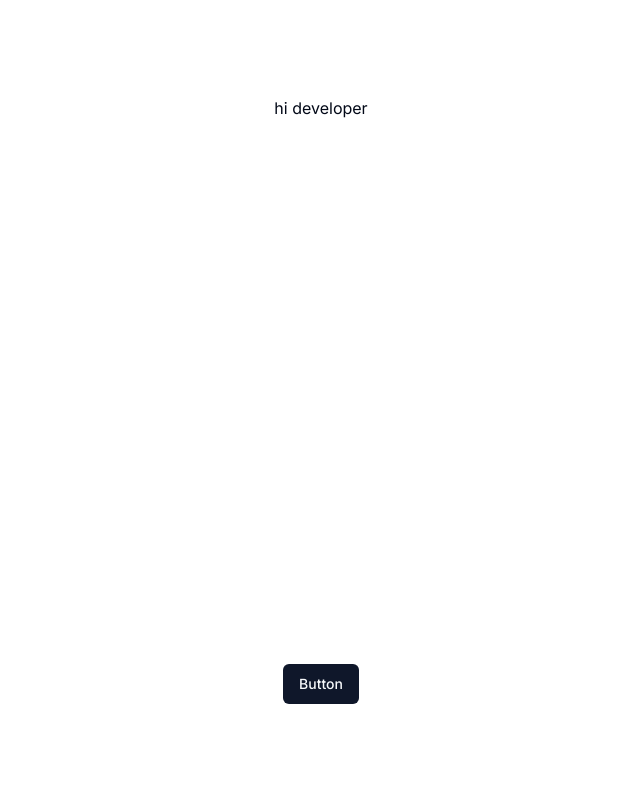
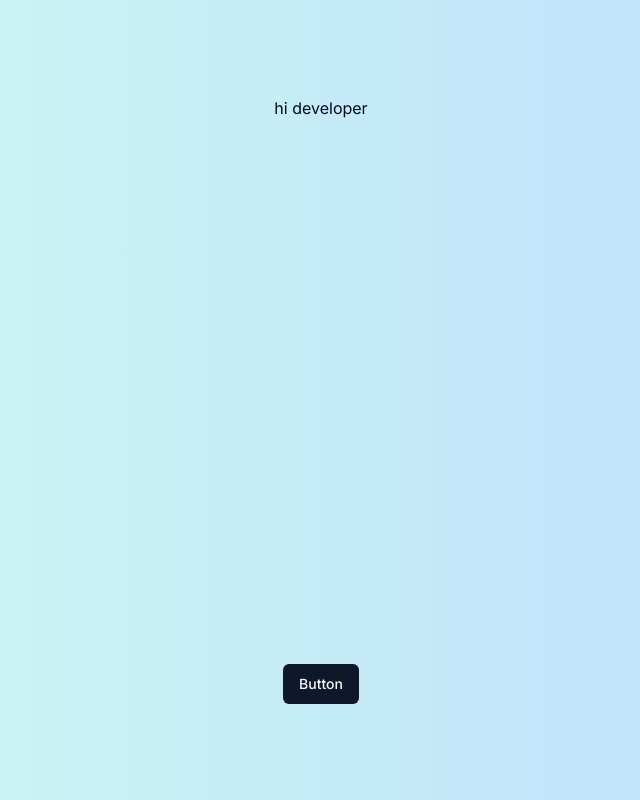
Before and after one commit to syedalirazazaidi/reacts-plays, a Next.js app in the folder todoist/: page / in a window 1280 px wide. Shown: the whole page, without its empty margins (319-959 px from the left). Built offline with nearby package versions, Linux system fonts and the light colour scheme.

Commit message:
add styling

```diff
--- a/todoist/src/app/globals.css
+++ b/todoist/src/app/globals.css
@@ -71,6 +71,7 @@
 @layer base {
   * {
     @apply border-border;
+
   }
   body {
     @apply bg-background text-foreground;
--- a/todoist/src/app/layout.tsx
+++ b/todoist/src/app/layout.tsx
@@ -1,22 +1,26 @@
-import './globals.css'
-import type { Metadata } from 'next'
-import { Inter } from 'next/font/google'
+import "./globals.css";
+import type { Metadata } from "next";
+import { Inter } from "next/font/google";
 
-const inter = Inter({ subsets: ['latin'] })
+const inter = Inter({ subsets: ["latin"] });
 
 export const metadata: Metadata = {
-  title: 'Create Next App',
-  description: 'Generated by create next app',
-}
+  title: "Todoist",
+  description: "Discover and shared AI prompt",
+};
 
 export default function RootLayout({
   children,
 }: {
-  children: React.ReactNode
+  children: React.ReactNode;
 }) {
   return (
     <html lang="en">
-      <body className={inter.className}>{children}</body>
+      <body className={inter.className}>
+        <div className="bg-gradient-to-r from-teal-100 to-blue-200">
+          {children}
+        </div>
+      </body>
     </html>
-  )
+  );
 }
```
Also changed, not shown: 1 other file (tests, documents, lock files or other folders).
